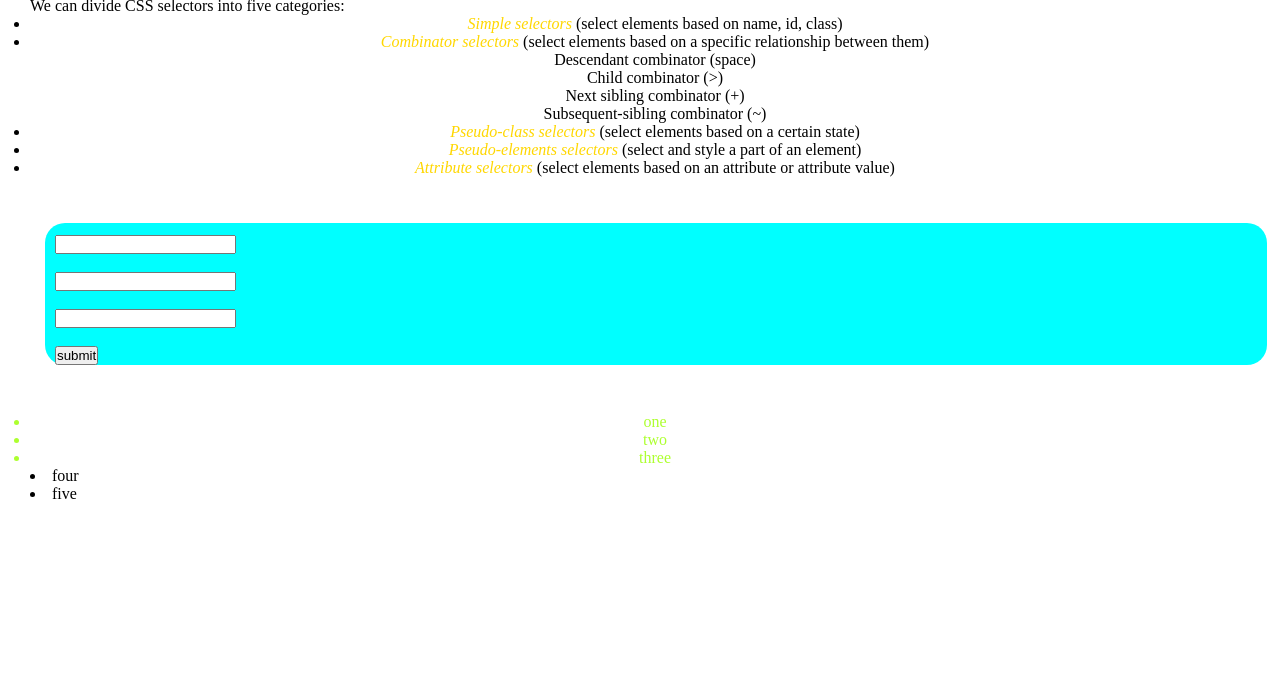
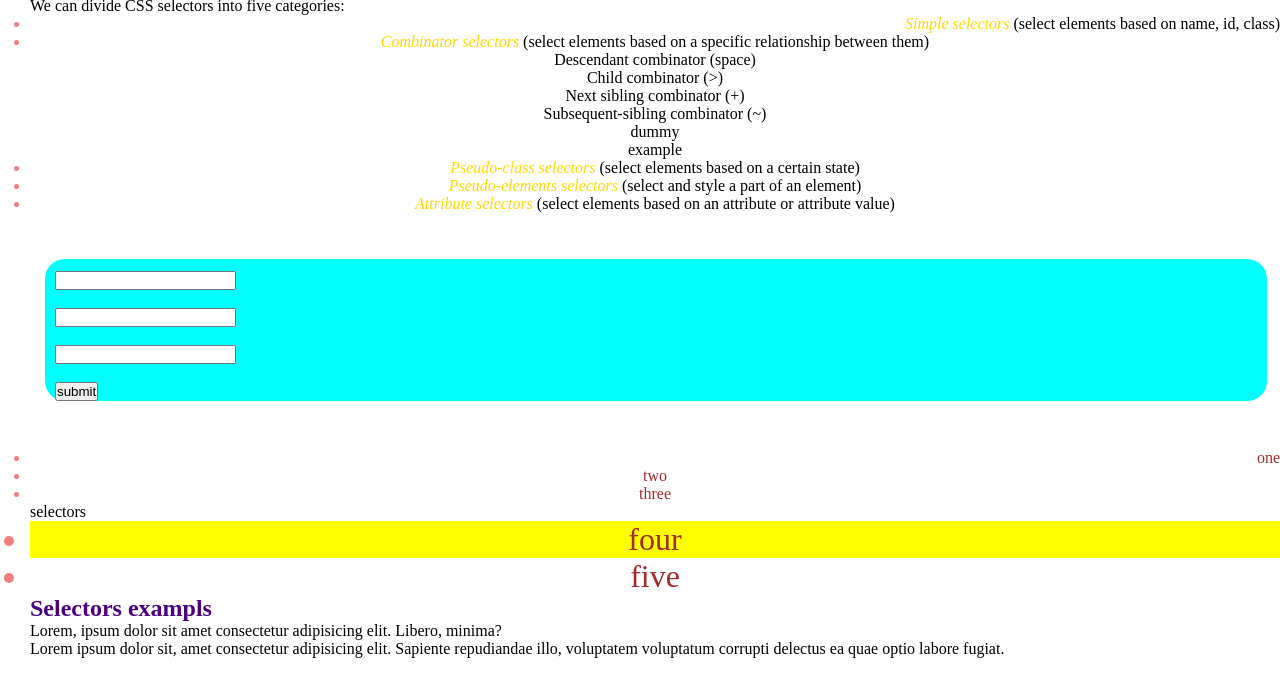
Before and after one commit to harshitha-vasan/CSS--Selectors, a plain HTML site: page index.html in a window 1280 px wide. Shown: the part 40-736 px from the top of the page. Drawn offline with Linux system fonts and the light colour scheme.

Commit message:
CSS-Selectors

```diff
--- a/index.html
+++ b/index.html
@@ -1,77 +1,75 @@
 <!DOCTYPE html>
 <html lang="en">
   <head>
-    <meta charset="UTF-8">
-    <meta name="viewport" content="width=device-width, initial-scale=1.0">
-    <link rel="stylesheet" href="style.css">
+    <meta charset="UTF-8" />
+    <meta name="viewport" content="width=device-width, initial-scale=1.0" />
+    <link rel="stylesheet" href="style.css" />
     <title>CSS Selectors</title>
   </head>
   <body>
-    <h1 class="heading">
-        CSS Selectors
-    </h1>
-    <p>
-        We can divide CSS selectors into five categories:
-    </p>
+    <h1 class="heading">CSS Selectors</h1>
+    <p>We can divide CSS selectors into five categories:</p>
     <ul>
       <li>
-            <span class="highlight">Simple selectors</span> (select elements based on name, id, class)
+        <span class="highlight">Simple selectors</span> (select elements based
+        on name, id, class)
       </li>
       <li>
-            <span class="highlight">Combinator selectors</span> (select elements based on a specific relationship between them)
+        <span class="highlight">Combinator selectors</span> (select elements
+        based on a specific relationship between them)
         <div>
-                <p>
-                    Descendant combinator (space)
-                </p>
-                <p>
-                    Child combinator (>)
-                </p>
+          <p>Descendant combinator (space)</p>
+          <p>Child combinator (>)</p>
           <section><p>Next sibling combinator (+)</p></section>
           <p>Subsequent-sibling combinator (~)</p>
+          <p>dummy</p>
+          <p>example</p>
         </div>
       </li>
       <li>
-            <span class="highlight">Pseudo-class selectors</span> (select elements based on a certain state)
+        <span class="highlight">Pseudo-class selectors</span> (select elements
+        based on a certain state)
       </li>
       <li>
-            <span class="highlight">Pseudo-elements selectors</span> (select and style a part of an element)
+        <span class="highlight">Pseudo-elements selectors</span> (select and
+        style a part of an element)
       </li>
       <li>
-            <span class="highlight">Attribute selectors</span> (select elements based on an attribute or attribute value)
+        <span class="highlight">Attribute selectors</span> (select elements
+        based on an attribute or attribute value)
       </li>
     </ul>
-    <br><br>
+    <br /><br />
     <form id="simple-selectors">
-    <input type="text" name="" id="">
-    <br><br>
-    <input type="email" name="" id="">
-    <br><br>
-    <input type="tel" name="" id="">
-    <br><br>
+      <input type="text" name="" id="" />
+      <br /><br />
+      <input type="email" name="" id="" />
+      <br /><br />
+      <input type="tel" name="" id="" />
+      <br /><br />
       <button type="submit">submit</button>
     </form>
-<br><br>
+    <br /><br />
     <div>
       <ul>
-    <li>
-        one
-    </li>
-    <li>
-        two
-    </li>
-    <li>
-        three
-    </li>
+        <li>one</li>
+        <li>two</li>
+        <li>three</li>
+        <section>
+          <p>selectors</p>
+        </section>
+        <li>four</li>
+        <li>five</li>
+      </ul>
     </div>
-    <div>
-    <li>
-        four
-    </li>
-    </div>
-    <li>
-        five
-    </li>
-</ul>
-
+    <h2>
+        Selectors exampls
+    </h2>
+    <p>
+        Lorem, ipsum dolor sit amet consectetur adipisicing elit. Libero, minima?
+    </p>
+    <p>
+        Lorem ipsum dolor sit, amet consectetur adipisicing elit. Sapiente repudiandae illo, voluptatem voluptatum corrupti delectus ea quae optio labore fugiat.
+    </p>
   </body>
 </html>
--- a/style.css
+++ b/style.css
@@ -36,8 +36,31 @@ ul li{
 /* div ul{
     color: red;
 } */
-
 /* Child Selector refers to only the direct child */
- div > ul{
-    color: greenyellow;
+/* div > ul{ */
+div > ul> li{
+    color: brown;
  }
+ /* Next Sibling Combinator (+) mentions to element that is after section*/
+ section + li{
+    background-color: yellow;
+ }
+ /* Subsequent-sibling Combinator (~) similar like next sibling */
+ section ~ li{
+    font-size: xx-large;
+ }
+ /* Pseudo Class */
+ h1:hover{
+    color: violet;
+    background-color: darkorchid;
+ }
+ li:first-child{
+    text-align: right;
+ }
+ /* Pseudo Elements */
+ h2::first-line{
+    color: indigo;
+ }
+ ::marker{
+    color: lightcoral;
+ }
```
Lines whose indentation alone changed are shown as unchanged.
